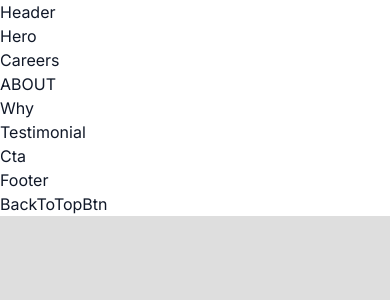
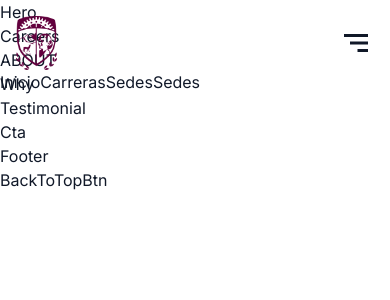
Before and after one commit to thecoderbutcher/uwebproject, a Next.js app: page / in a window 390 px wide. Shown: the top 300 px of the page. Built offline with nearby package versions, Linux system fonts and the light colour scheme.

Commit message:
feat: Nav init

```diff
--- a/package.json
+++ b/package.json
@@ -14,6 +14,9 @@
     "postcss": "8.4.29",
     "react": "18.2.0",
     "react-dom": "18.2.0",
+    "react-icons": "^4.10.1",
+    "react-responsive": "^9.0.2",
+    "react-scroll": "^1.8.9",
     "swiper": "^10.2.0",
     "tailwindcss": "3.3.3"
   }
--- a/src/app/components/Header.js
+++ b/src/app/components/Header.js
@@ -1,5 +1,59 @@
+"use client"
+import Image from 'next/image';
+import SearchMobile from './SearchMobile';
+import {useMediaQuery } from 'react-responsive';
+import {Link} from 'react-scroll'
+import { useContext, useEffect, useState } from "react";
+
+//icons
+import {BiMenuAltRight,BiX} from 'react-icons/bi';
+
 export default function Header() {
+  const [header, setHeader] = useState(false);
+  const [nav, setNav] = useState(false);
+  const desktopMode = useMediaQuery({query:'(min-with: 1300px)'})
+
+  useEffect(() => {
+    const handleScroll = () => {
+      //header
+      (window.scrollY > 40) ? setHeader(true):setHeader(false);
+    };
+
+    // add event
+    window.addEventListener('scroll', handleScroll);
+
+    //remove event
+    return () => {
+      window.removeEventListener('scroll', handleScroll)
+    }
+  });
+
   return (
-    <div>Header</div>
-  )
+    <header className={`${header ? 'bg-white shadow-md py-2':'bg-transpaarent shadow-none py-4'} fixed w-full max-w-[1920px] mx-auto z-20 transition-all duration-300`}>
+      <div className='xl:container mx-auto flex flex-col xl:flex-row xl:items-center xl:justify-between'>
+        <div className='flex justify-between items-center px-4'>
+          { /*logo*/}
+          <Link
+            to='home'
+            smooth={desktopMode}
+            spy={true}
+            className='cursor-pointer'
+          >
+            <Image src={'/images/escudo.png'} width={41} height={32} alt='Upro Logo'/>
+          </Link>
+          {/*Nav Open */}
+          <div onClick={()=> setNav(!nav)} className='cursor-pointer xl:hidden'>
+            {nav ? <BiX className='text-4xl'/> : <BiMenuAltRight className='text-4xl'/> }
+          </div>
+        </div>
+        {/*Regular Nav */}
+        <nav>
+          <Link className='cursor-pointer' to='home' activeClass='active' smooth={desktopMode} spy={true}>Inicio</Link>
+          <Link className='cursor-pointer' to='careers' activeClass='active' smooth={desktopMode} spy={true}>Carreras</Link>
+          <Link className='cursor-pointer' to='about' activeClass='active' smooth={desktopMode} spy={true}>Sedes</Link>
+          <Link className='cursor-pointer' to='about' activeClass='active' smooth={desktopMode} spy={true}>Sedes</Link>
+        </nav>
+      </div>
+    </header>
+  );
 }
--- a/src/app/globals.css
+++ b/src/app/globals.css
@@ -60,7 +60,6 @@
   }
 
   .active{
-    @apply text-accent;
+    @apply text-accent-default;
   }
-
 }
--- a/src/app/page.js
+++ b/src/app/page.js
@@ -21,6 +21,7 @@ export default function Home() {
       <Cta />
       <Footer />
       <BackToTopBtn />
+      <div className="h-[4000px]"></div>
     </main>
   )
 }
```
Also changed, not shown: 1 other file (tests, documents, lock files or other folders).
